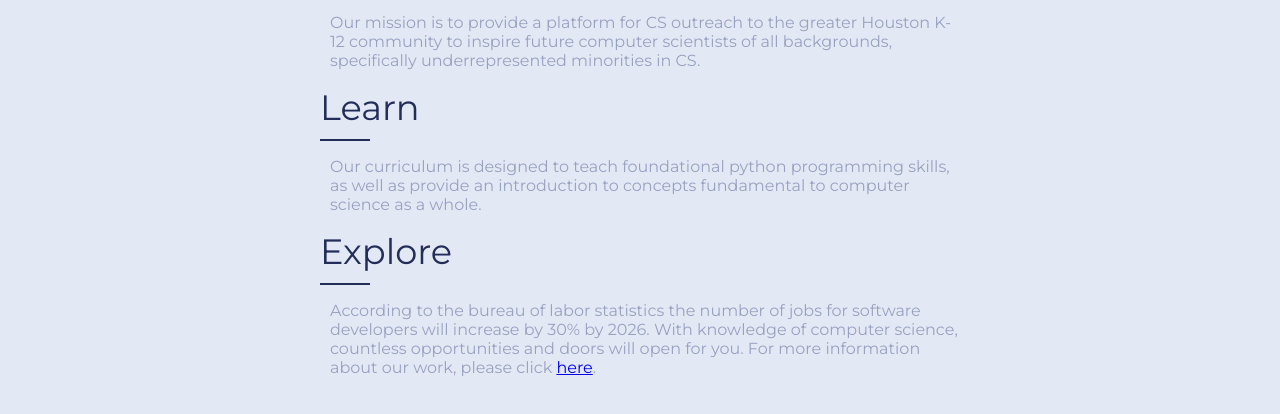
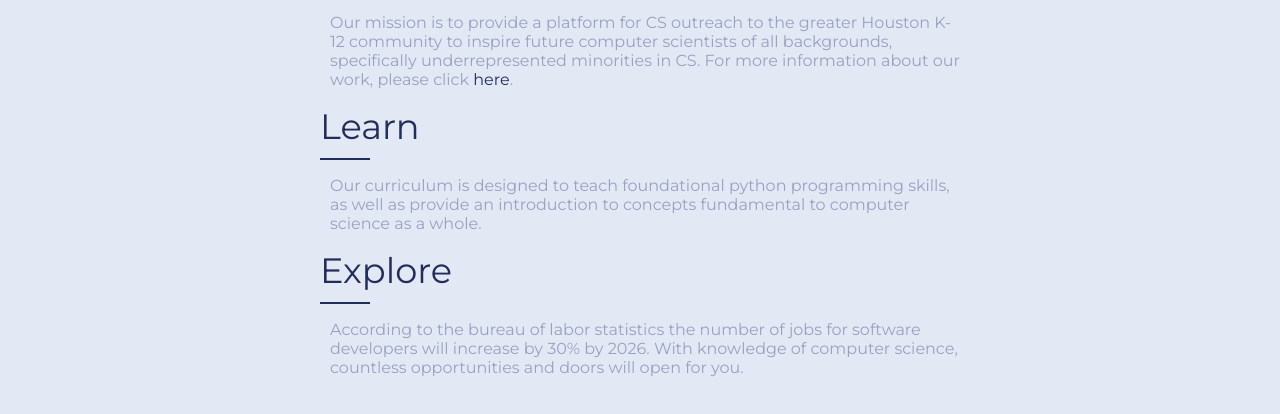
Before and after one commit to Remix-CS/Remix-CS-Website, a Next.js app: page / in a window 1280 px wide. Shown: the part 500-914 px from the top of the page. Built offline with nearby package versions, Linux system fonts and the light colour scheme.

Commit message:
minor style adjustments

```diff
--- a/components/homepage/homepage.css
+++ b/components/homepage/homepage.css
@@ -27,3 +27,14 @@
 .remix-logo {
     margin: 3% 0 0 5%;
 }
+
+.bullets p a {
+    text-decoration: none;
+    color: #222D59;
+}
+
+.bullets p a:visited {
+    text-decoration: none;
+    color: #222D59;
+    opacity: 0.7;
+}
--- a/components/homepage/homepage.js
+++ b/components/homepage/homepage.js
@@ -10,6 +10,7 @@ const Homepage = () => (
             <h1>Grow</h1>
             <p>
                 Our mission is to provide a platform for CS outreach to the greater Houston K-12 community to inspire future computer scientists of all backgrounds, specifically underrepresented minorities in CS.
+                For more information about our work, please click <a href="https://csweb.rice.edu/content/remixcs-offers-cs-training-local-high-school">here</a>.
                 </p>
             <h1>Learn</h1>
             <p>
@@ -18,7 +19,6 @@ const Homepage = () => (
             <h1>Explore</h1>
             <p>
                 According to the bureau of labor statistics the number of jobs for software developers will increase by 30% by 2026. With knowledge of computer science, countless opportunities and doors will open for you.
-                For more information about our work, please click <a href = "https://csweb.rice.edu/content/remixcs-offers-cs-training-local-high-school">here</a>.
                 </p>
         </Box>
     </div>
--- a/components/navbar/navbar.css
+++ b/components/navbar/navbar.css
@@ -3,7 +3,7 @@
         width: 100%;
         position: fixed;
         background-color: #99A1C1;
-        box-shadow: 0 0 10px 1px #99A1C1;
+        /* box-shadow: 0 0 10px 1px #99A1C1; */
         top: 0;
     }
     .navbar {
```
Also changed, not shown: 8 other files (tests, documents, lock files or other folders).
